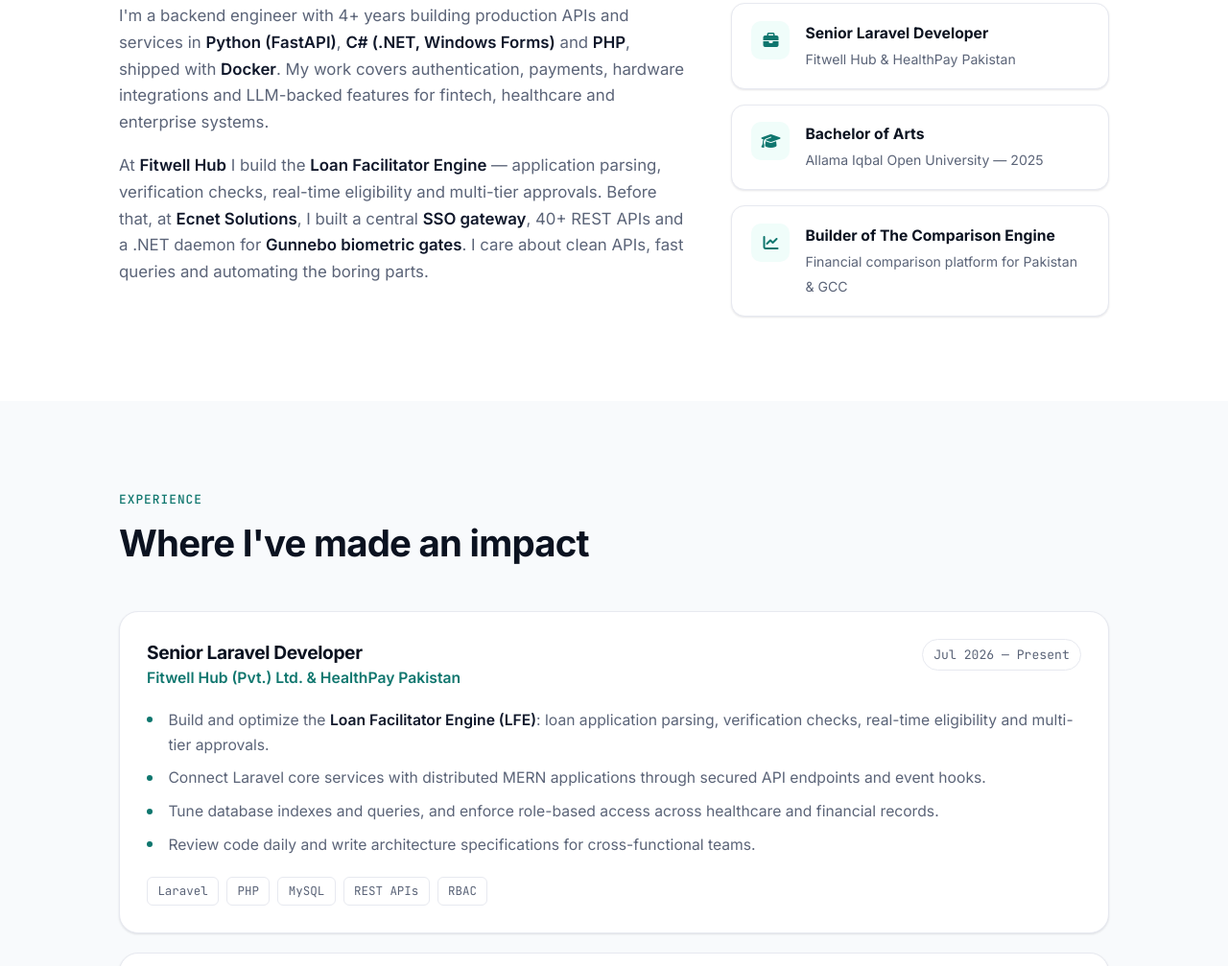
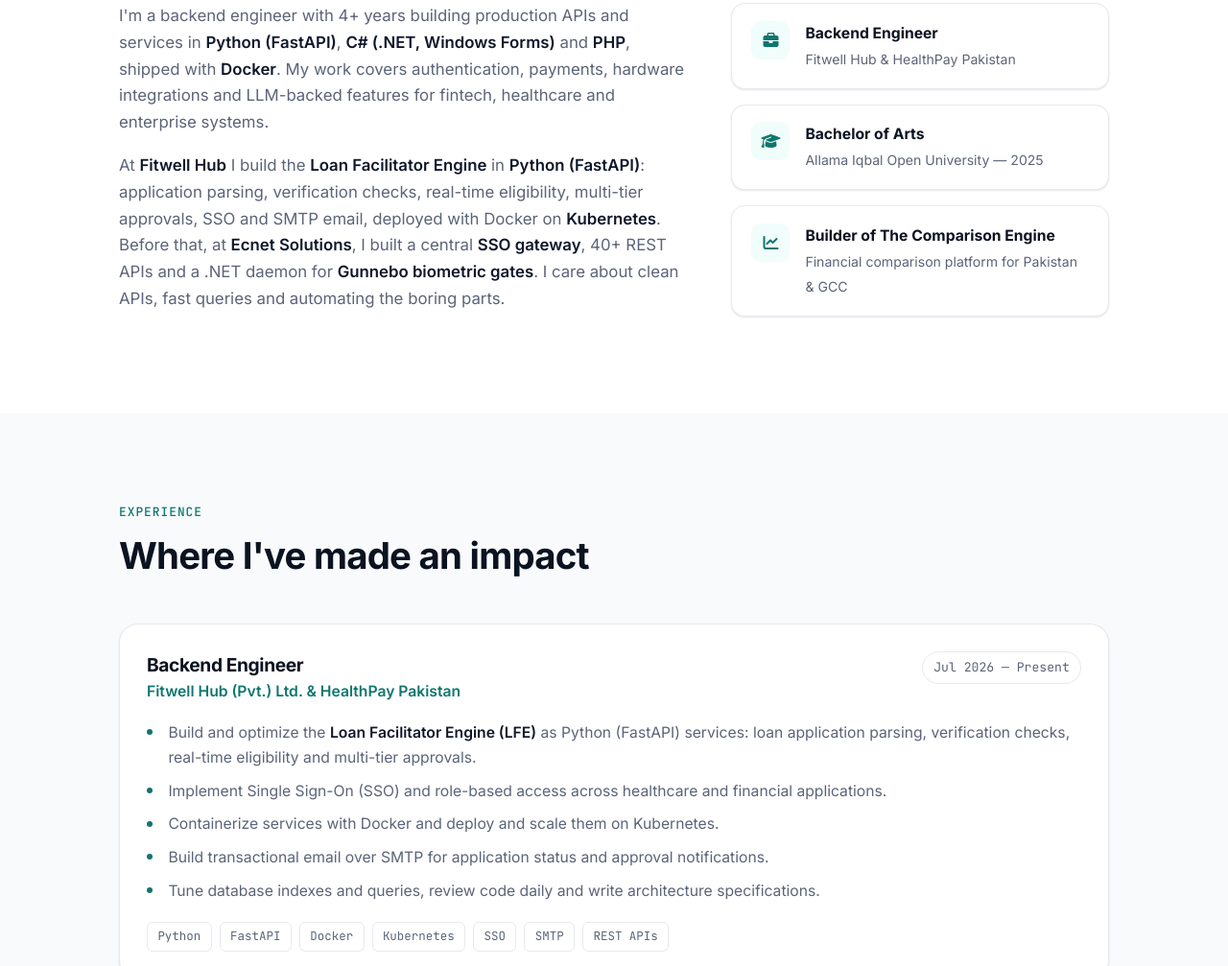
Before and after one commit to moinsarwar/moinsarwar.github.io, a plain HTML site: page index.html in a window 1280 px wide. Shown: the part 1137-2144 px from the top of the page at 96% size. Drawn offline with Linux system fonts and the light colour scheme.

Commit message:
Retitle Fitwell role to Backend Engineer and update its stack
Co-Authored-By: Claude Opus 5.5 <noreply@anthropic.com>

```diff
--- a/index.html
+++ b/index.html
@@ -5,7 +5,7 @@
     <meta name="viewport" content="width=device-width, initial-scale=1.0">
     <meta name="description" content="Moin Sarwar is a Backend Engineer with 4+ years building production APIs in Python (FastAPI), C# (.NET) and PHP for fintech, healthcare and enterprise systems.">
     <meta name="author" content="Moin Sarwar">
-    <meta name="keywords" content="Moin Sarwar, Backend Engineer, Python Developer, FastAPI, .NET, Windows Forms, Docker, PHP, REST APIs, Fintech, Multan, Pakistan">
+    <meta name="keywords" content="Moin Sarwar, Backend Engineer, Python Developer, FastAPI, .NET, Windows Forms, Docker, Kubernetes, PHP, REST APIs, Fintech, Multan, Pakistan">
     <meta name="robots" content="index, follow">
     <meta name="theme-color" content="#0f766e">
     <title>Moin Sarwar — Backend Engineer</title>
@@ -43,7 +43,7 @@
       "jobTitle": "Backend Engineer",
       "worksFor": { "@type": "Organization", "name": "Fitwell Hub" },
       "address": { "@type": "PostalAddress", "addressLocality": "Multan", "addressCountry": "PK" },
-      "knowsAbout": ["Python", "FastAPI", ".NET", "Windows Forms", "Docker", "PHP", "REST APIs", "MySQL", "PostgreSQL"],
+      "knowsAbout": ["Python", "FastAPI", ".NET", "Windows Forms", "Docker", "Kubernetes", "PHP", "REST APIs", "SSO", "MySQL", "PostgreSQL"],
       "email": "mailto:moinsarwar19@gmail.com",
       "sameAs": ["https://github.com/moinsarwar", "https://www.linkedin.com/in/moin-sarwar/", "https://x.com/_moin_sarwar_"]
     }
@@ -163,8 +163,9 @@
                             integrations and LLM-backed features for fintech, healthcare and enterprise systems.
                         </p>
                         <p>
-                            At <strong>Fitwell Hub</strong> I build the <strong>Loan Facilitator Engine</strong> —
-                            application parsing, verification checks, real-time eligibility and multi-tier approvals.
+                            At <strong>Fitwell Hub</strong> I build the <strong>Loan Facilitator Engine</strong> in
+                            <strong>Python (FastAPI)</strong>: application parsing, verification checks, real-time eligibility,
+                            multi-tier approvals, SSO and SMTP email, deployed with Docker on <strong>Kubernetes</strong>.
                             Before that, at <strong>Ecnet Solutions</strong>, I built a central
                             <strong>SSO gateway</strong>, 40+ REST APIs and a .NET daemon for
                             <strong>Gunnebo biometric gates</strong>. I care about clean APIs, fast queries and
@@ -176,7 +177,7 @@
                         <li>
                             <i class="fas fa-briefcase"></i>
                             <div>
-                                <strong>Senior Laravel Developer</strong>
+                                <strong>Backend Engineer</strong>
                                 <span>Fitwell Hub &amp; HealthPay Pakistan</span>
                             </div>
                         </li>
@@ -211,19 +212,20 @@
                     <article class="exp" data-reveal>
                         <div class="exp-head">
                             <div>
-                                <h3 class="exp-role">Senior Laravel Developer</h3>
+                                <h3 class="exp-role">Backend Engineer</h3>
                                 <p class="exp-company">Fitwell Hub (Pvt.) Ltd. &amp; HealthPay Pakistan</p>
                             </div>
                             <span class="exp-period">Jul 2026 — Present</span>
                         </div>
                         <ul class="exp-points">
-                            <li>Build and optimize the <strong>Loan Facilitator Engine (LFE)</strong>: loan application parsing, verification checks, real-time eligibility and multi-tier approvals.</li>
-                            <li>Connect Laravel core services with distributed MERN applications through secured API endpoints and event hooks.</li>
-                            <li>Tune database indexes and queries, and enforce role-based access across healthcare and financial records.</li>
-                            <li>Review code daily and write architecture specifications for cross-functional teams.</li>
+                            <li>Build and optimize the <strong>Loan Facilitator Engine (LFE)</strong> as Python (FastAPI) services: loan application parsing, verification checks, real-time eligibility and multi-tier approvals.</li>
+                            <li>Implement Single Sign-On (SSO) and role-based access across healthcare and financial applications.</li>
+                            <li>Containerize services with Docker and deploy and scale them on Kubernetes.</li>
+                            <li>Build transactional email over SMTP for application status and approval notifications.</li>
+                            <li>Tune database indexes and queries, review code daily and write architecture specifications.</li>
                         </ul>
                         <div class="exp-tags">
-                            <span>Laravel</span><span>PHP</span><span>MySQL</span><span>REST APIs</span><span>RBAC</span>
+                            <span>Python</span><span>FastAPI</span><span>Docker</span><span>Kubernetes</span><span>SSO</span><span>SMTP</span><span>REST APIs</span>
                         </div>
                     </article>
 
@@ -361,6 +363,7 @@
                             <span class="chip chip-strong">.NET Core</span>
                             <span class="chip chip-strong">Windows Forms</span>
                             <span class="chip chip-strong">Docker</span>
+                            <span class="chip chip-strong">Kubernetes</span>
                             <span class="chip">REST APIs</span>
                             <span class="chip">SOAP</span>
                             <span class="chip">Webhooks</span>
```
Also changed, not shown: 1 other file.
